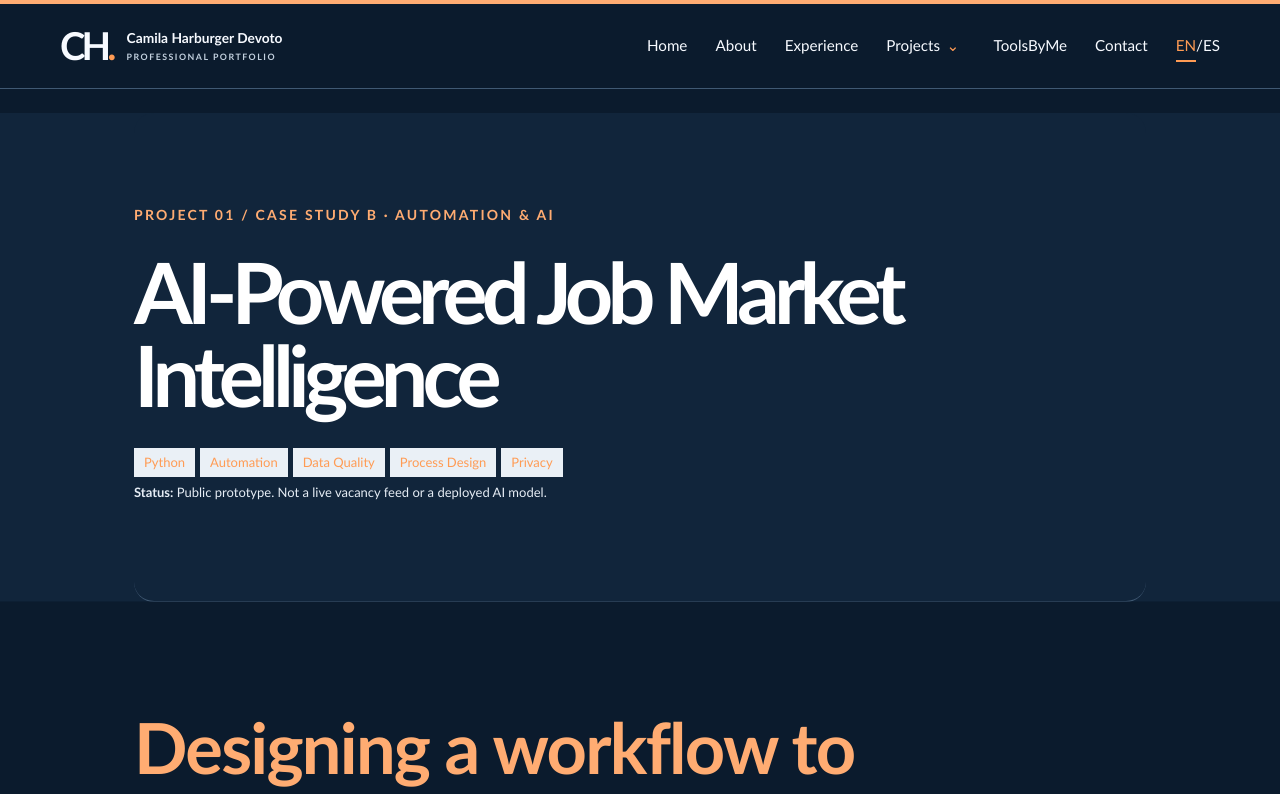
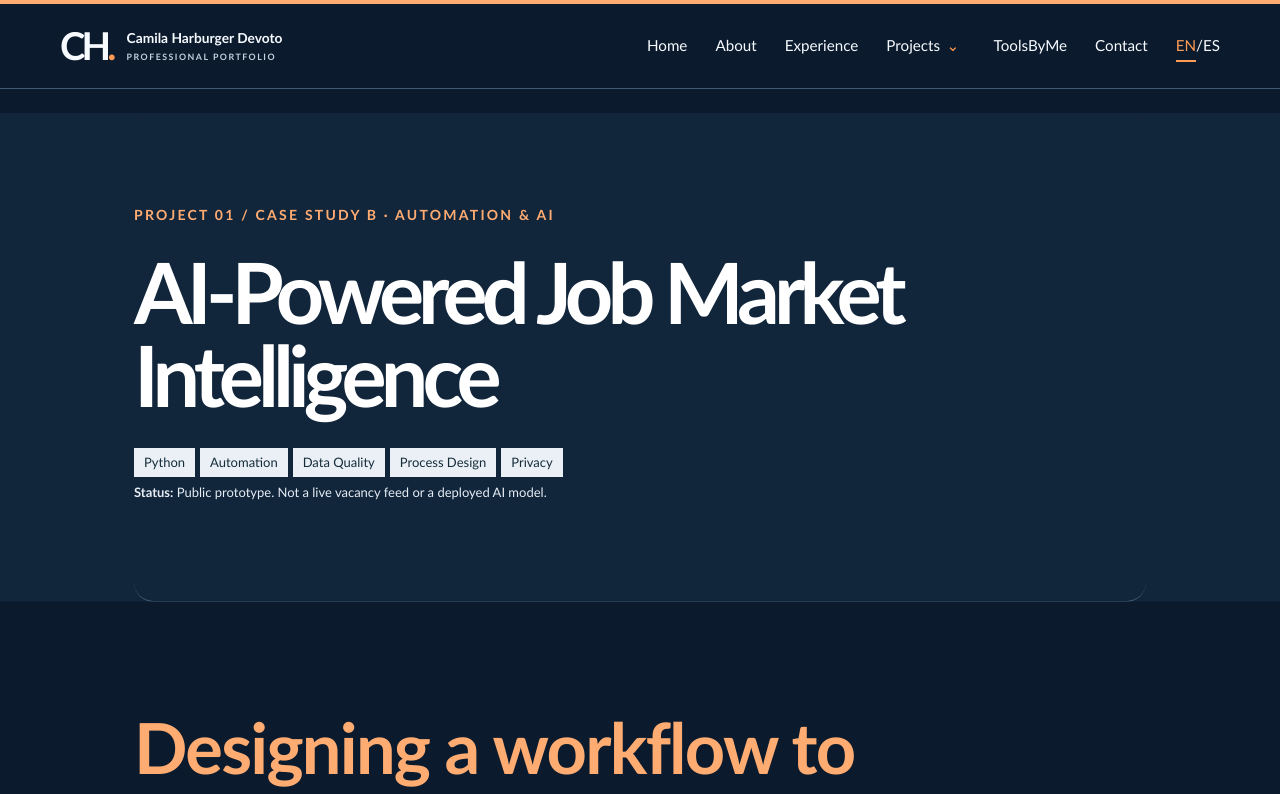
Before and after one commit to camiladevoto/portafolio, a plain HTML site: page job-hunter.html in a window 1280 px wide. Shown: the top 794 px of the page. Drawn offline with Linux system fonts and the light colour scheme.

Commit message:
Improve Job Hunter label readability in style-jobhunter.css

```diff
--- a/style-jobhunter.css
+++ b/style-jobhunter.css
@@ -4,7 +4,7 @@
 .hero{padding:70px 0 50px}.eyebrow{color:var(--teal);font-size:13px;text-transform:uppercase;letter-spacing:.14em;font-weight:bold}
 h1,h2,h3{font-family:Georgia,serif;font-weight:500;line-height:1.15}h1{font-size:clamp(40px,6vw,72px);max-width:800px;margin:18px 0}h2{font-size:clamp(28px,4vw,44px);margin:8px 0 25px}h3{font-size:23px;margin:12px 0}
 .lead{font-size:20px;color:var(--muted);max-width:780px}.section{border-top:1px solid var(--line);padding:50px 0}.grid{display:grid;grid-template-columns:repeat(3,1fr);gap:17px}.two{grid-template-columns:repeat(2,1fr)}
-.card{border:1px solid var(--line);background:var(--panel);padding:26px}.card p,.step p{color:var(--muted)}.tag{display:inline-block;background:#eaf0f6;color:var(--teal);padding:4px 10px;margin:5px 5px 5px 0;font-size:13px}
+.card{border:1px solid var(--line);background:var(--panel);padding:26px}.card p,.step p{color:var(--muted)}.tag{display:inline-block;background:#eaf0f6;color:#152c3a;padding:4px 10px;margin:5px 5px 5px 0;font-size:13px}
 .step{padding:19px 0;border-bottom:1px solid var(--line)}.step b{color:var(--teal);margin-right:14px}.note{border-left:3px solid var(--teal);background:#eaf0f6;padding:14px 20px}
 .table-wrap{overflow-x:auto}table{width:100%;min-width:550px;border-collapse:collapse;font-size:14px}th,td{text-align:left;padding:13px;border-bottom:1px solid var(--line)}th{color:var(--teal)}
 input[type=range]{accent-color:var(--teal);width:260px;max-width:100%}.btn{display:inline-block;text-decoration:none;border:1px solid var(--teal);padding:11px 17px;margin-right:10px;font-weight:bold}
```
